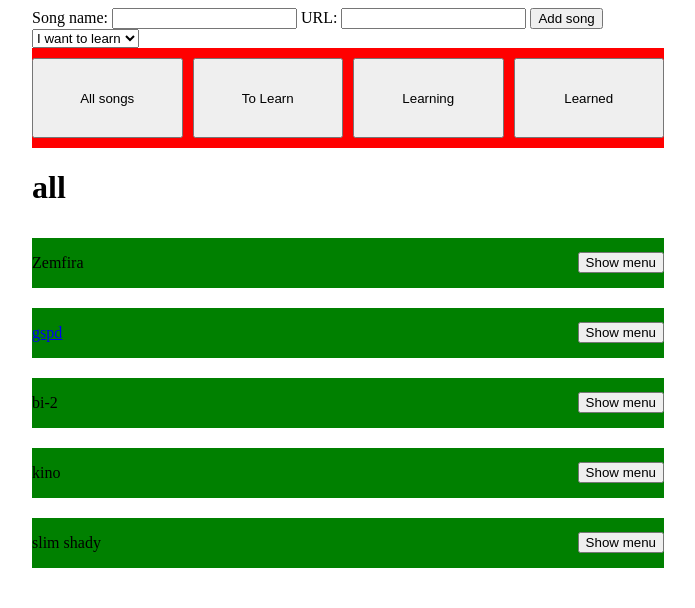
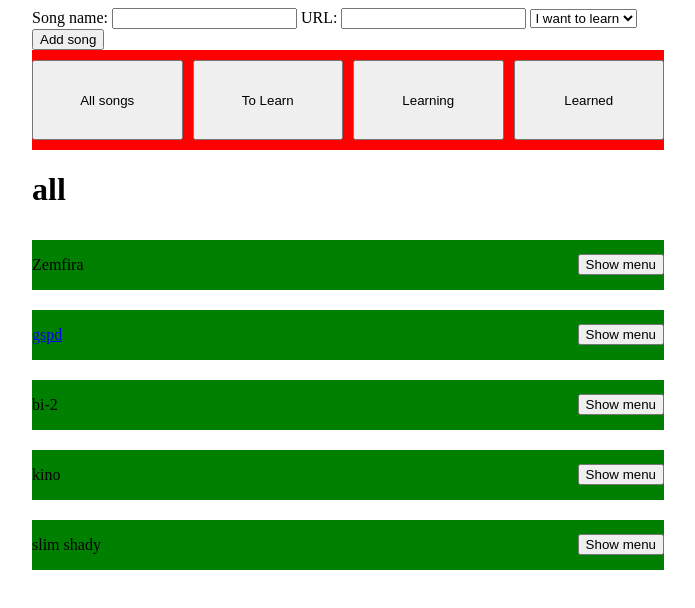
Before and after one commit to romanyaremchuk/songs-learning-tracker, a React (Vite) app: page / in a window 1280 px wide. Shown: the top 608 px of the page, without its empty margins (292-987 px from the left). Built offline with nearby package versions, Linux system fonts and the light colour scheme.

Commit message:
wokring on form

```diff
--- a/src/components/SongForm.tsx
+++ b/src/components/SongForm.tsx
@@ -1,28 +1,55 @@
-import React from "react";
+import React, { useState } from "react";
+import { Song } from "../types/song";
 
-const SongForm = () => {
-  //const [filter, setFilter] = useState("all");
+interface Props {
+  songs: Song[];
+  setSongs: (songs: Song[]) => void;
+}
+
+const SongForm = ({ songs, setSongs }: Props) => {
+  const [name, setName] = useState("");
+  const [url, setUrl] = useState("");
+  const [status, setStatus] = useState("wantToLearn");
+  const [newSong, setNewSong] = useState<Song>();
+
+  const handleSubmit = (e: React.FormEvent) => {
+    e.preventDefault();
+    setNewSong({ id: uuidv4(), url: "", name: "", status: status });
+  };
 
   return (
-    <>
+    <form onSubmit={handleSubmit}>
       <label>
         {" "}
-        Song name: <input name="inputSongName" />{" "}
+        Song name:{" "}
+        <input
+          value={newSong?.name}
+          onChange={(e) => setName(e.target.value)}
+          name="inputSongName"
+        />{" "}
       </label>
       <label>
         {" "}
-        URL: <input name="inputURL" />{" "}
+        URL: <input
+          onChange={(e) => setUrl(e.target.value)}
+          name="inputURL"
+        />{" "}
+      </label>
+      <label>
+        <select>
+          <option onClick={() => setStatus("wantToLearn")}>
+            I want to learn
+          </option>
+          <option onClick={() => setStatus("learning")}>I am learning</option>
+          <option onClick={() => setStatus("learned")}>I have learned</option>
+        </select>
       </label>
       <button type="submit">Add song</button>
-      <label>
-        <select>
-          <option>I want to learn</option>
-          <option>I am learning</option>
-          <option>I have learned</option>
-        </select>
-      </label>
-    </>
+    </form>
   );
 };
 
 export default SongForm;
+function uuidv4(): string {
+  throw new Error("Function not implemented.");
+}
```
